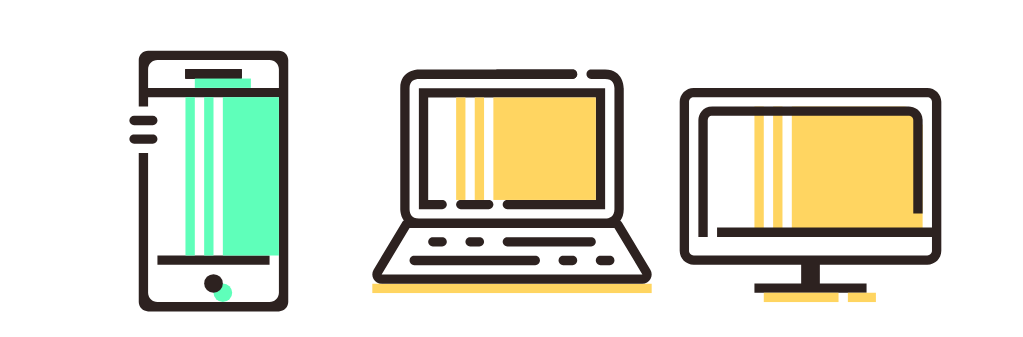
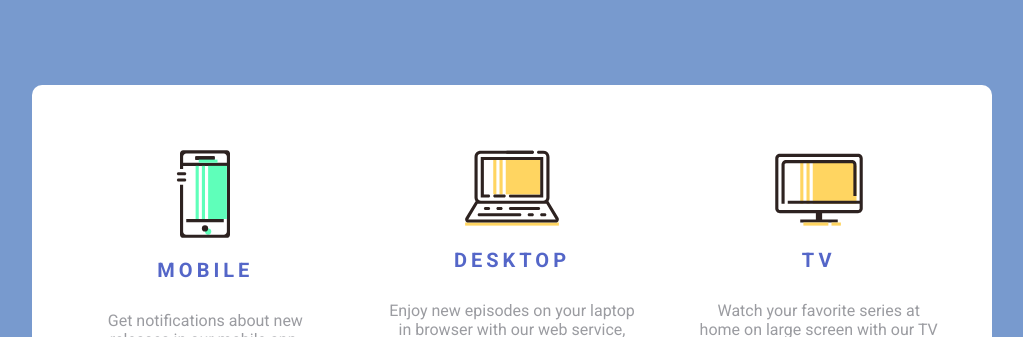
Before and after one commit to kristiingco/frontloops-markup-solutions, a plain HTML site: page Loop 1/01 Pricing Plan/index.html in a window 1280 px wide. Shown: the part 136-473 px from the top of the page, without its empty margins (128-1151 px from the left). Drawn offline with Linux system fonts and the light colour scheme.

Commit message:
Change paragraph color

```diff
--- a/Loop 1/01 Pricing Plan/index.html
+++ b/Loop 1/01 Pricing Plan/index.html
@@ -19,7 +19,7 @@
           src="assets/img/device.svg"
         />
         <h1 class="pricing-plan-card__item__header">Mobile</h1>
-        <p class="pricing-plan-card__item__heading">
+        <p class="pricing-plan-card__item__desc">
           Get notifications about new releases in our mobile app.
         </p>
         <span class="pricing-plan-card__item__pricing">$10 / month</span>
@@ -31,7 +31,7 @@
           src="assets/img/laptop.svg"
         />
         <h1 class="pricing-plan-card__item__header">Desktop</h1>
-        <p class="pricing-plan-card__item__heading">
+        <p class="pricing-plan-card__item__desc">
           Enjoy new episodes on your laptop in browser with our web service,
           which supports all problems.
         </p>
@@ -44,7 +44,7 @@
           src="assets/img/monitor.svg"
         />
         <h1 class="pricing-plan-card__item__header">TV</h1>
-        <p class="pricing-plan-card__item__heading">
+        <p class="pricing-plan-card__item__desc">
           Watch your favorite series at home on large screen with our TV
           application.
         </p>
--- a/Loop 1/01 Pricing Plan/styles.css
+++ b/Loop 1/01 Pricing Plan/styles.css
@@ -10,12 +10,17 @@ body {
     display: flex;
     align-items: center;
     justify-content: center;
+    background-color: #789ACE;
+    font-family: Roboto, sans-serif;
 }
 
 .pricing-plan-card {
-    width: 70%;
+    width: 75%;
     display: inline-flex;
     flex-direction: row;
+    background-color: #ffffff;
+    padding: 20px;
+    border-radius: 10px;
 }
 
 .pricing-plan-card__item {
@@ -23,4 +28,27 @@ body {
     display: inline-flex;
     flex-direction: column;
     justify-content: center;
+    align-items: center;
+    padding: 30px;
+    color: #9B9CA1;
 }
+
+.pricing-plan-card__item:nth-of-type(2) .pricing-plan-card__item__image {
+    width: 100px;
+}
+
+.pricing-plan-card__item__image {
+    width: 100px;
+}
+
+.pricing-plan-card__item__header {
+    text-transform: uppercase;
+    font-size: 20px;
+    font-weight: 700;
+    color: #5466C8;
+    letter-spacing: 4px;
+}
+
+.pricing-plan-card__item__desc {
+    text-align: center;
+}
```
